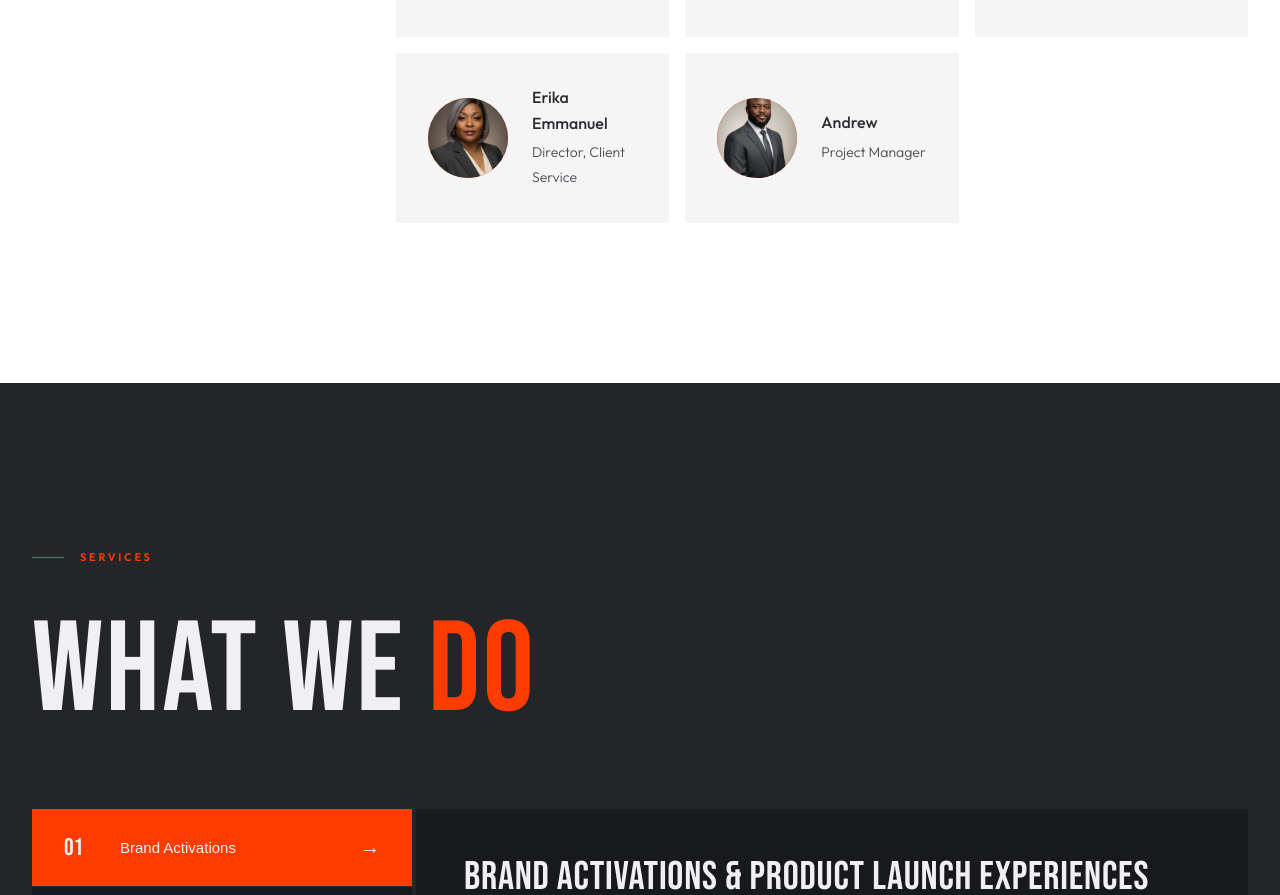
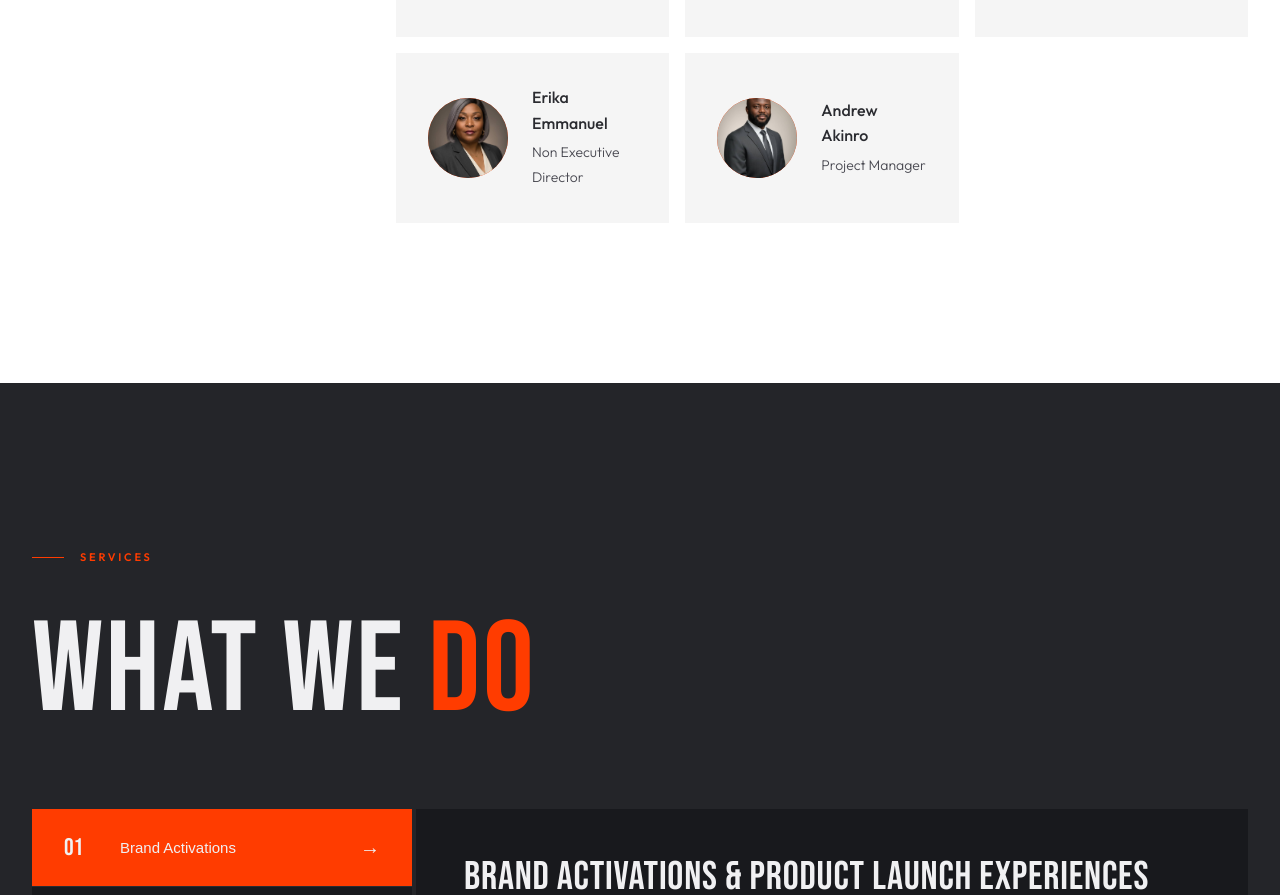
Before and after one commit to Aktakin/flexbrand, a React (Vite) app: page / in a window 1280 px wide. Shown: the part 3639-4534 px from the top of the page. Built offline with nearby package versions, Linux system fonts and the light colour scheme.

Commit message:
Update team: change Erika role to Non Executive Director and update Andrew to Andrew Akinro

```diff
--- a/src/components/About.jsx
+++ b/src/components/About.jsx
@@ -17,8 +17,8 @@ const About = () => {
     { name: 'Col. Paul U. Omeruo (RTD)', role: 'Chairman', image: null },
     { name: 'Tony Uzoma Emmanuel', role: 'Principal Partner, Business Dev', image: tonyImage },
     { name: 'Doyin Oluwole', role: 'Principal Partner, Creative', image: doyinImage },
-    { name: 'Erika Emmanuel', role: 'Director, Client Service', image: erikaImage },
-    { name: 'Andrew', role: 'Project Manager', image: andrewImage },
+    { name: 'Erika Emmanuel', role: 'Non Executive Director', image: erikaImage },
+    { name: 'Andrew Akinro', role: 'Project Manager', image: andrewImage },
   ]
 
   return (
```
